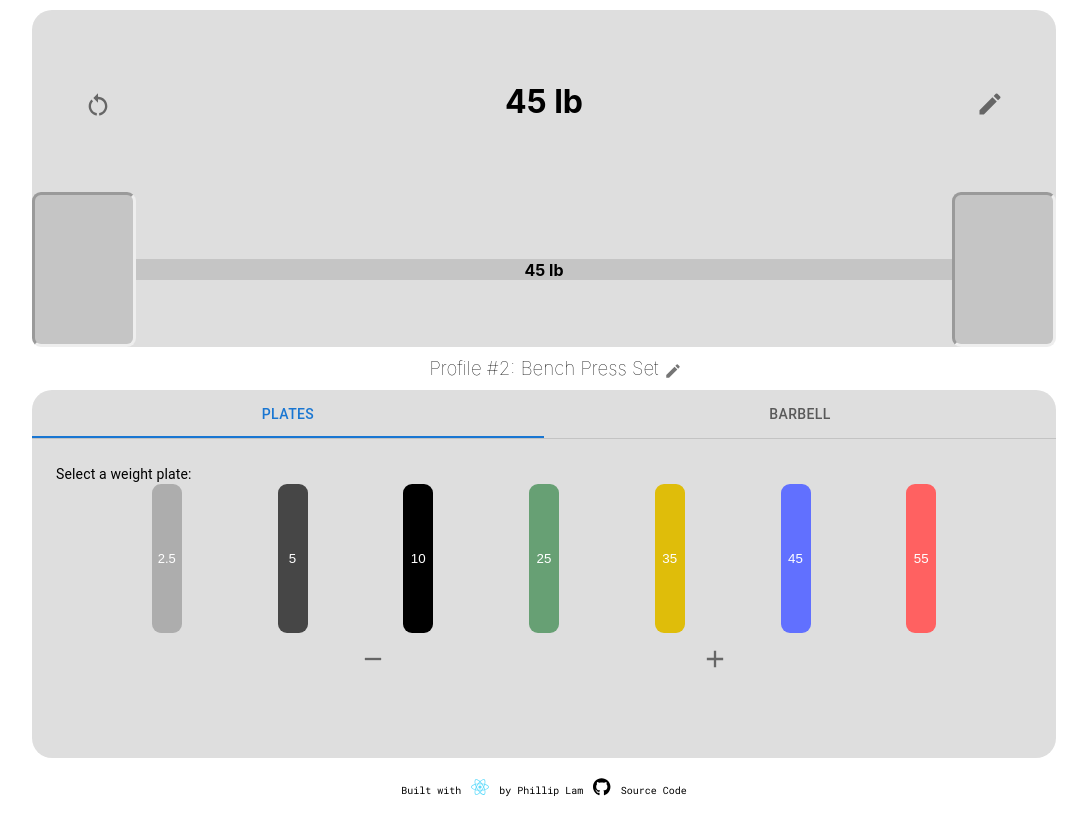
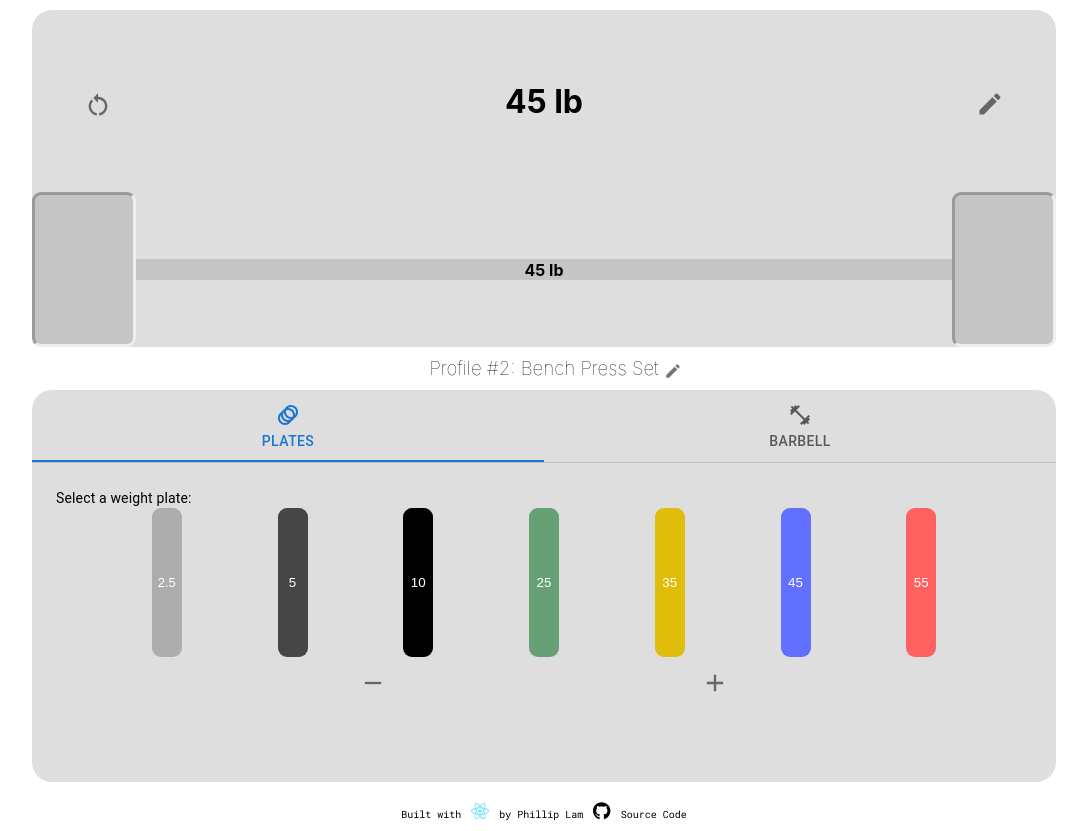
Before and after one commit to philliplam8/barbell-calculator, a React (Create React App) app: page / in a window 1280 px wide. Shown: the whole page, without its empty margins (96-1183 px from the left). Before the commit the page ends 807 px from the top, so only its background shows below. Built offline with nearby package versions, Linux system fonts and the light colour scheme.

Commit message:
style: added icons for Plate tab and Barbell icon

```diff
--- a/src/components/WeightControls/ControlTabs.js
+++ b/src/components/WeightControls/ControlTabs.js
@@ -1,10 +1,12 @@
-import { useState, useContext, useEffect } from 'react';
+import { useContext } from 'react';
 import { WeightContext } from '../../WeightContext';
 import PropTypes from 'prop-types';
 import Tabs from '@mui/material/Tabs';
 import Tab from '@mui/material/Tab';
 import Typography from '@mui/material/Typography';
 import Box from '@mui/material/Box';
+import FitnessCenterIcon from '@mui/icons-material/FitnessCenter';
+import AnimationIcon from '@mui/icons-material/Animation';
 import AddPlate from './AddPlate';
 import AddBarbell from './AddBarbell';
 
@@ -47,8 +49,8 @@ export default function ControlTabs() {
         <Box sx={{ width: '100%' }}>
             <Box sx={{ borderBottom: 1, borderColor: 'divider' }}>
                 <Tabs value={value} onChange={handleChange} variant='fullWidth'>
-                    <Tab label="Plates" />
-                    <Tab label="Barbell" />
+                    <Tab icon={<AnimationIcon />} label="Plates" />
+                    <Tab icon={<FitnessCenterIcon />} label="Barbell" />
                 </Tabs>
             </Box>
             <TabPanel value={value} index={0}>
```
